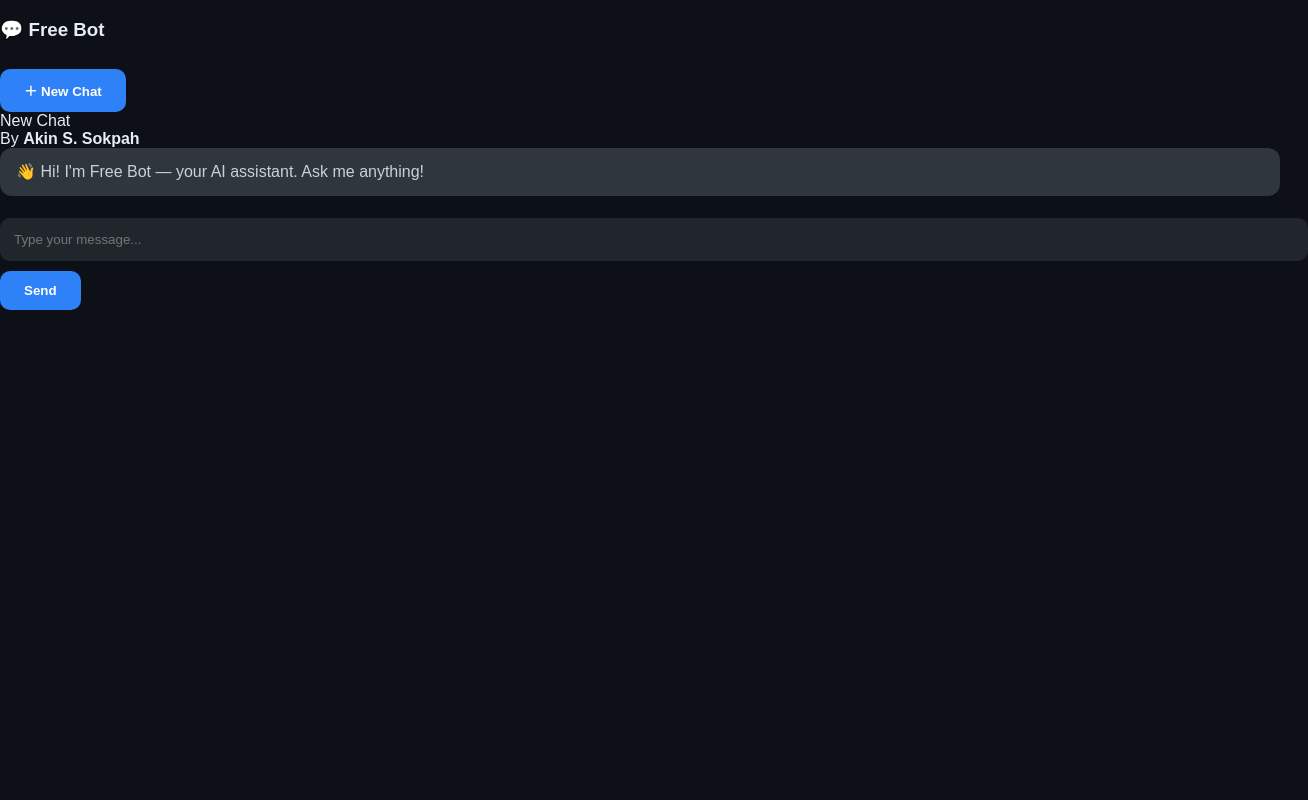
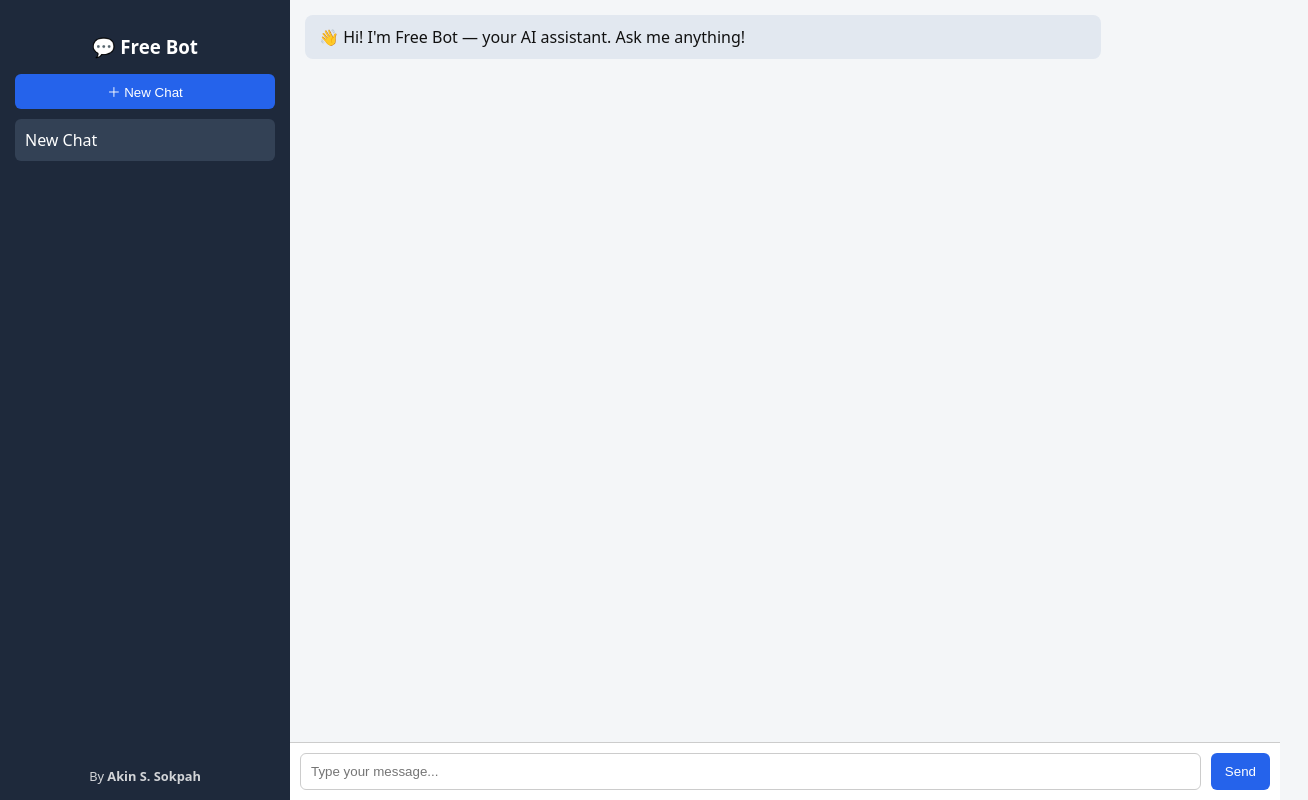
Before and after one commit to akinsayesokpah82-rgb/free-bot, a React (Vite) app in the folder frontend/: page / in a window 1280 px wide. Shown: the whole page, 1308 px wide, since content can reach past the window. Built offline with nearby package versions, Linux system fonts and the light colour scheme.

Commit message:
Update style.css

```diff
--- a/frontend/src/style.css
+++ b/frontend/src/style.css
@@ -1,71 +1,123 @@
-/* frontend/src/style.css */
-
-/* 🌈 General Layout */
 body {
-  background-color: #0d1117;
-  color: #e6edf3;
-  font-family: 'Poppins', sans-serif;
   margin: 0;
-  padding: 0;
+  font-family: system-ui, sans-serif;
+  background-color: #f4f6f8;
 }
 
-/* 💬 Chat Container */
-.chat-container {
-  max-width: 800px;
-  margin: 3rem auto;
-  padding: 1.5rem;
-  background: #161b22;
-  border-radius: 15px;
-  box-shadow: 0 0 20px rgba(0, 0, 0, 0.5);
+.layout {
+  display: flex;
+  height: 100vh;
+  overflow: hidden;
 }
 
-/* 🧠 Chat Messages */
+/* Sidebar */
+.sidebar {
+  width: 260px;
+  background: #1e293b;
+  color: #fff;
+  display: flex;
+  flex-direction: column;
+  padding: 15px;
+}
+
+.sidebar h3 {
+  text-align: center;
+  margin-bottom: 15px;
+}
+
+.new-chat-btn {
+  background: #2563eb;
+  border: none;
+  color: #fff;
+  padding: 8px;
+  border-radius: 6px;
+  cursor: pointer;
+  margin-bottom: 10px;
+}
+.new-chat-btn:hover {
+  background: #1d4ed8;
+}
+
+.chat-list {
+  flex: 1;
+  overflow-y: auto;
+}
+.chat-item {
+  padding: 10px;
+  margin-bottom: 5px;
+  border-radius: 6px;
+  cursor: pointer;
+  background: rgba(255,255,255,0.1);
+}
+.chat-item.active {
+  background: #334155;
+}
+
+.sidebar footer {
+  text-align: center;
+  font-size: 0.8em;
+  opacity: 0.8;
+  margin-top: 10px;
+}
+
+/* Chat Area */
+.chat-area {
+  flex: 1;
+  display: flex;
+  flex-direction: column;
+}
+
+.chat-box {
+  flex: 1;
+  padding: 15px;
+  overflow-y: auto;
+}
+
 .message {
-  padding: 12px 16px;
   margin-bottom: 12px;
-  border-radius: 12px;
+  padding: 10px 14px;
+  border-radius: 8px;
+  max-width: 80%;
   line-height: 1.5;
 }
 
-.user {
-  background: #238636;
+.message.user {
+  background: #2563eb;
+  color: #fff;
   align-self: flex-end;
-  color: #fff;
 }
 
-.bot {
-  background: #30363d;
+.message.bot {
+  background: #e2e8f0;
+  color: #111;
   align-self: flex-start;
-  color: #c9d1d9;
 }
 
-/* 📝 Input Box */
-input[type="text"] {
-  width: 100%;
-  padding: 14px;
-  margin-top: 10px;
-  border: none;
-  border-radius: 10px;
-  background-color: #21262d;
-  color: #e6edf3;
+/* Input */
+.input-area {
+  display: flex;
+  padding: 10px;
+  border-top: 1px solid #ccc;
+  background: #fff;
 }
 
-input[type="text"]:focus {
-  outline: 2px solid #2f81f7;
+.input-area input {
+  flex: 1;
+  padding: 10px;
+  border: 1px solid #ccc;
+  border-radius: 6px;
+  outline: none;
 }
 
-/* 🚀 Button */
-button {
-  background-color: #2f81f7;
+.input-area button {
+  margin-left: 10px;
+  background: #2563eb;
+  color: white;
   border: none;
-  padding: 12px 24px;
-  border-radius: 10px;
-  color: white;
-  font-weight: 600;
-  margin-top: 10px;
+  border-radius: 6px;
+  padding: 10px 14px;
   cursor: pointer;
 }
-
-button:hover {
-  background-color: #4695ff;
+.input-area button:hover {
+  background: #1d4ed8;
 }
```
